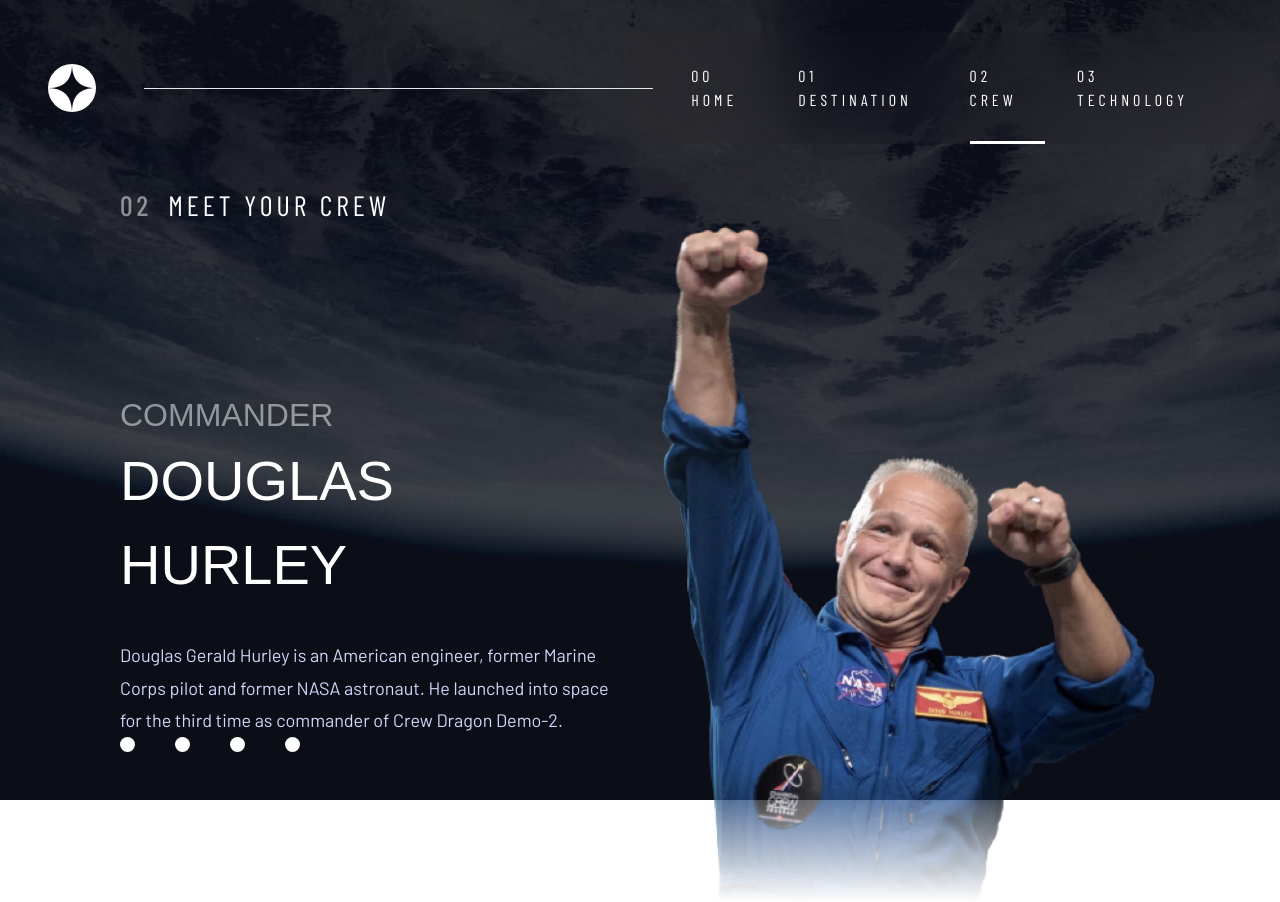
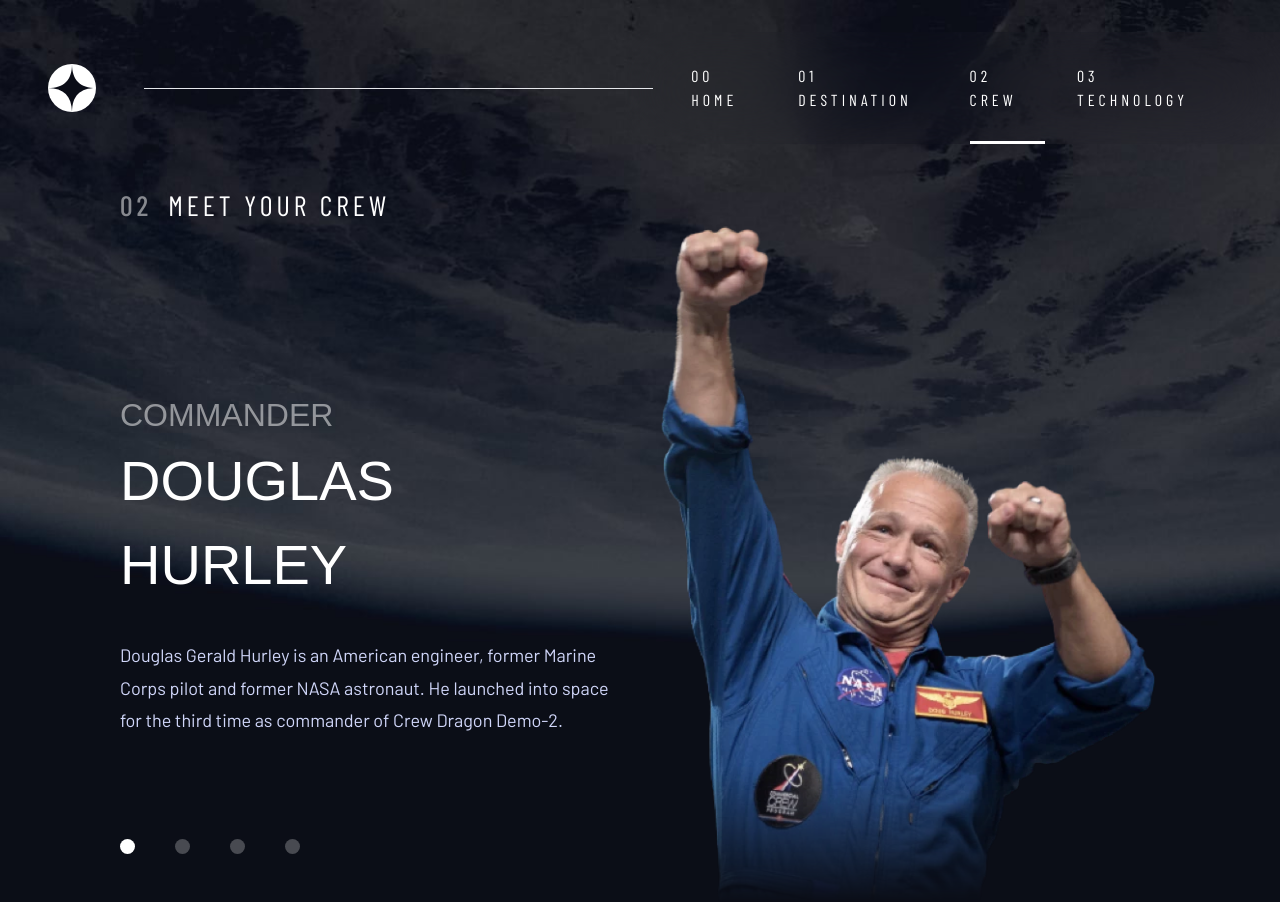
Before and after one commit to Mofizik/space-tourism, a Next.js app: page /crew in a window 1280 px wide. Built offline with nearby package versions, Linux system fonts and the light colour scheme; a web font is replaced by a local one.

Commit message:
window handling

```diff
--- a/app/components/Header.jsx
+++ b/app/components/Header.jsx
@@ -1,46 +1,73 @@
-'use client'
-import Link from 'next/link'
-import React, { useState, useEffect} from 'react'
+'use client';
+import Link from 'next/link';
+import React, { useState, useEffect } from 'react';
 
-const Header = ({currentPage}) => {
-  const [open, setOpen] = useState(window.innerWidth > 672 ? true : false);
-  const [isMobile, setIsMobile] = useState(window.innerWidth < 672 ? true : false);
+const Header = ({ currentPage }) => {
+  const [open, setOpen] = useState(false);
+  const [isMobile, setIsMobile] = useState(false);
+
   useEffect(() => {
     const handleResize = () => {
       setIsMobile(window.innerWidth < 672);
+      setOpen(window.innerWidth > 672);
     };
 
+    // Set initial state after component mounts
+    handleResize();
+
     window.addEventListener('resize', handleResize);
-
-    // Clean up the event listener on component unmount
     return () => window.removeEventListener('resize', handleResize);
   }, []);
+
   return (
     <div className="header">
-        <div className="logo-container" style={{width : open && isMobile ? "auto" : ""}}>
-            <img src="./assets/shared/logo.svg" alt="logo" className='logo'/>
+      <div className="logo-container" style={{ width: open && isMobile ? 'auto' : '' }}>
+        <img src="./assets/shared/logo.svg" alt="logo" className="logo" />
         <hr className="line hidden desktop:block"></hr>
       </div>
-        <nav className='nav' style={
-          {
-            width : open && isMobile ? "66%" : "",
-            backgroundColor: open && isMobile ? "rgba(11, 13, 23, 0.15)" : "transparent",
-            backdropFilter: open ? "blur(40px)" : "none"
-          }
-
-          }>
+      <nav
+        className="nav"
+        style={{
+          width: open && isMobile ? '66%' : '',
+          backgroundColor: open && isMobile ? 'rgba(11, 13, 23, 0.15)' : 'transparent',
+          backdropFilter: open ? 'blur(40px)' : 'none',
+        }}
+      >
         <button className="tablet:hidden" onClick={() => setOpen(!open)}>
-                <img src={open ? "./assets/shared/icon-close.svg" : "./assets/shared/icon-hamburger.svg"} alt="hamburger" className='hamburger'></img>
+          <img
+            src={open ? './assets/shared/icon-close.svg' : './assets/shared/icon-hamburger.svg'}
+            alt="hamburger"
+            className="hamburger"
+          ></img>
         </button>
-            <ul className="nav-list hidded tablet:flex" style={{display: open ? "flex" : "none"}}>
-                <li className={currentPage === "home" ? "active" : ""}> <Link href="/"> <span>00</span> Home</Link></li>
-                <li className={currentPage === "destination" ? "active" : ""}> <Link href="/destination"><span>01</span> Destination</Link></li>
-                <li className={currentPage === "crew" ? "active" : ""}> <Link href="/crew"> <span>02</span> Crew</Link></li>
-                <li className={currentPage === "technology" ? "active" : ""}> <Link href="/technology"> <span>03</span> Technology</Link></li>
+        <ul
+          className="nav-list hidded tablet:flex"
+          style={{ display: open ? 'flex' : 'none' }}
+        >
+          <li className={currentPage === 'home' ? 'active' : ''}>
+            <Link href="/">
+              <span>00</span> Home
+            </Link>
+          </li>
+          <li className={currentPage === 'destination' ? 'active' : ''}>
+            <Link href="/destination">
+              <span>01</span> Destination
+            </Link>
+          </li>
+          <li className={currentPage === 'crew' ? 'active' : ''}>
+            <Link href="/crew">
+              <span>02</span> Crew
+            </Link>
+          </li>
+          <li className={currentPage === 'technology' ? 'active' : ''}>
+            <Link href="/technology">
+              <span>03</span> Technology
+            </Link>
+          </li>
         </ul>
       </nav>
     </div>
-  )
-}
+  );
+};
 
-export default Header
+export default Header;
--- a/app/crew/Content.jsx
+++ b/app/crew/Content.jsx
@@ -7,7 +7,7 @@
   return (
     <div className="page-content-container">
         <div className="page-content-center flex flex-col p-10 pb-0">
-            <div className={"mt-auto w-full"}>
+            <div className={"mt-auto    -full"}>
                 <h3 className={'text-preset-5 white mb-6 desktop:mb-0 uppercase'}>
                     <span className={"opacity-50 font-medium mr-4"}>02</span>
                     meet your crew
--- a/app/crew/page.jsx
+++ b/app/crew/page.jsx
@@ -1,6 +1,6 @@
 import React from 'react'
-import Header from "../components/Header";
 import Content from "./Content";
+import Header from '../components/Header';
 const page = () => {
   return (
     <div className="body">
--- a/app/globals.css
+++ b/app/globals.css
@@ -54,7 +54,8 @@
 }
 .bg{
     width: 100%;
-    height: 100vh;
+    min-height: 100vh;
+    height: 100%;
     background-size: cover;
     background-position: center;
     display: flex;
@@ -299,9 +300,16 @@
     width: 15px;
     aspect-ratio: 1;
     border-radius: 50%;
-    background-color: var(--white);
+    background-color: rgba(255, 255, 255, 0.25);
     cursor: pointer;
     z-index: 1;
+    transition: background-color 0.3s ease;
+}
+.crew-list-item.active{
+    background-color: var(--white);
+}
+.crew-list-item:hover{
+    background-color: var(--white);
 }
 .crew-image{
     width: 100%;
```
Lines whose indentation alone changed are shown as unchanged.
